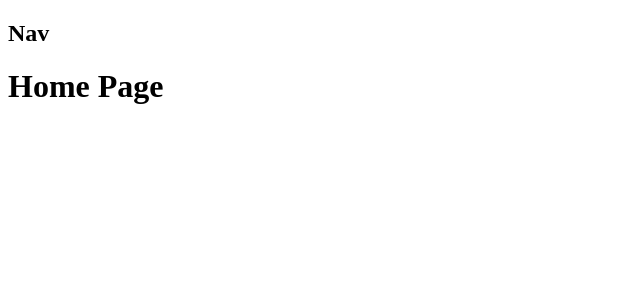
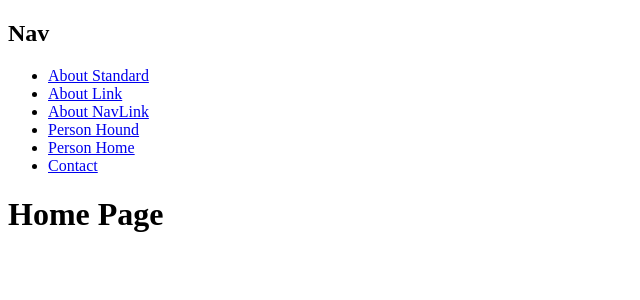
Before and after one commit to phptuts/reactrouterdom, a React (Vite) app: page / in a window 1280 px wide. Shown: the top 300 px of the page, without its empty margins (0-640 px from the left). Built offline with nearby package versions, Linux system fonts and the light colour scheme.

Commit message:
6-NavLinks-Links

```diff
--- a/src/App.jsx
+++ b/src/App.jsx
@@ -1,10 +1,42 @@
-import { Outlet } from "react-router-dom";
+import { Link, NavLink, Outlet } from "react-router-dom";
 
 function App() {
+  function activeNav({ isActive, isPending }) {
+    console.log(isActive, isPending, "activeNav");
+
+    if (isActive) {
+      return "active-nav";
+    }
+  }
+
   return (
     <>
       <nav>
         <h2>Nav</h2>
+        <ul>
+          <li>
+            <a href="/about">About Standard</a>
+          </li>
+          <li>
+            <Link to="/about">About Link</Link>
+          </li>
+          <li>
+            <NavLink className={activeNav} to="/about">
+              About NavLink
+            </NavLink>
+          </li>
+          <li>
+            <NavLink to="/person/hound">Person Hound</NavLink>
+          </li>
+          <li>
+            <NavLink end={true} to="/person">
+              Person Home
+            </NavLink>
+          </li>
+          <li>
+            <NavLink to="/contact">Contact</NavLink>
+          </li>
+        </ul>
       </nav>
       <Outlet></Outlet>
     </>
--- a/src/main.jsx
+++ b/src/main.jsx
@@ -34,6 +34,10 @@ const router = createBrowserRouter([
         element: <Person />,
         loader: personLoader,
       },
+      {
+        path: "/person",
+        element: <Home />,
+      },
     ],
   },
 ]);
--- a/src/pages/About.jsx
+++ b/src/pages/About.jsx
@@ -1,7 +1,7 @@
 import { useLoaderData } from "react-router-dom";
 
 export const aboutLoader = async () => {
-  const response = await fetch("https://dog.ceo/api/breeds/image/rando");
+  const response = await fetch("https://dog.ceo/api/breeds/image/random");
   if (response.status != 200) {
     throw new Response("Dog not found", {
       status: 500,
```
